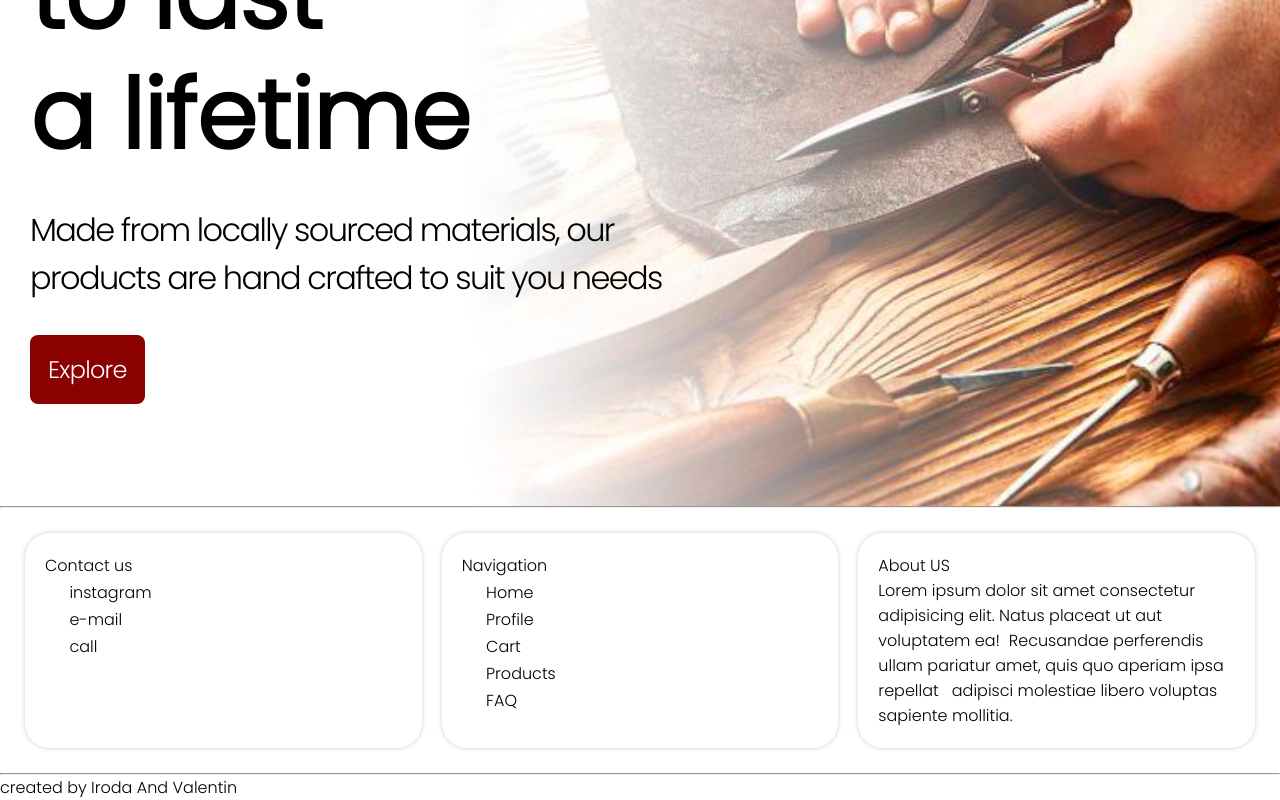
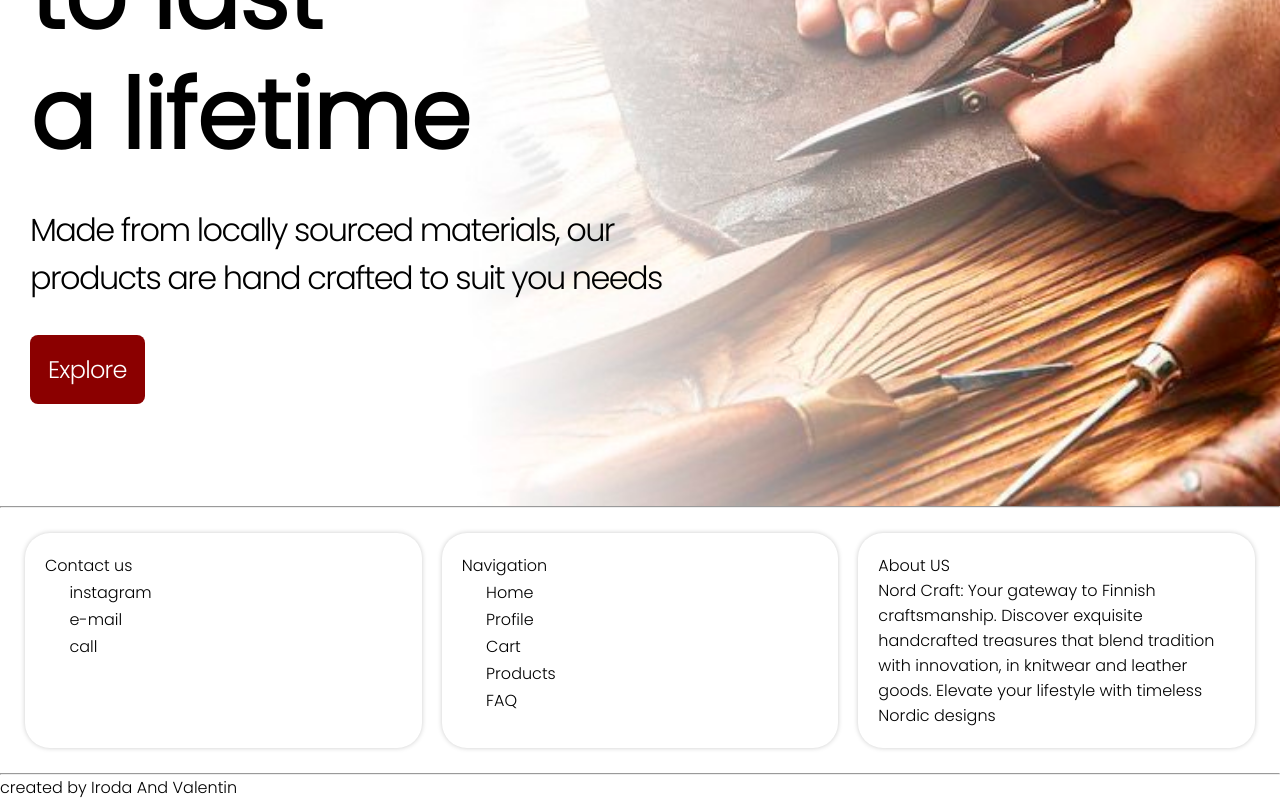
Before and after one commit to dy97va/nordcraft, a React (Create React App) app: page / in a window 1280 px wide. Shown: the part 304-1104 px from the top of the page. Built offline with nearby package versions, Linux system fonts and the light colour scheme; no server answers; some icons are missing.

Commit message:
about us section rewritten

```diff
--- a/src/components/Footer.jsx
+++ b/src/components/Footer.jsx
@@ -32,9 +32,9 @@ export const Footer = () => {
             </div>
             <div className="aboutUsBox">
                 <div>About US</div>
-                <p>Lorem ipsum dolor sit amet consectetur adipisicing elit. Natus placeat ut aut voluptatem ea!&nbsp;
-                    Recusandae perferendis ullam pariatur amet, quis quo aperiam ipsa repellat &nbsp;
-                    adipisci molestiae libero voluptas sapiente mollitia.</p>
+                <p>  Nord Craft: Your gateway to Finnish craftsmanship.
+                     Discover exquisite handcrafted treasures that blend tradition with innovation,
+                     in knitwear and leather goods. Elevate your lifestyle with timeless Nordic designs</p>
             </div>
         </div>
         <hr />
--- a/src/pages/Cart.jsx
+++ b/src/pages/Cart.jsx
@@ -8,7 +8,6 @@ import { useHistory } from 'react-router-dom';
 import {toast} from 'react-toastify';
 import '../styles/Cart.css'
 import { Footer } from '../components/Footer'
-// import 'react-toastify/dist/ReactToastify.css';
 
 toast.configure();
 
```
